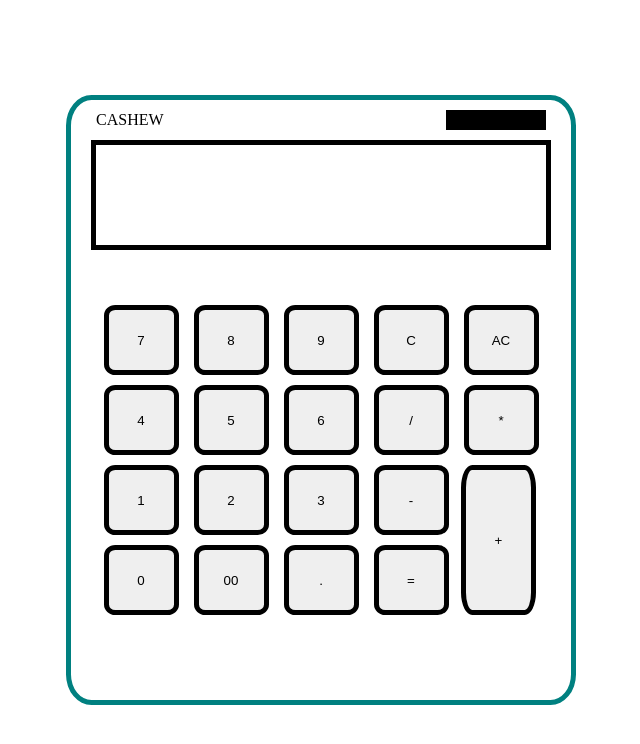
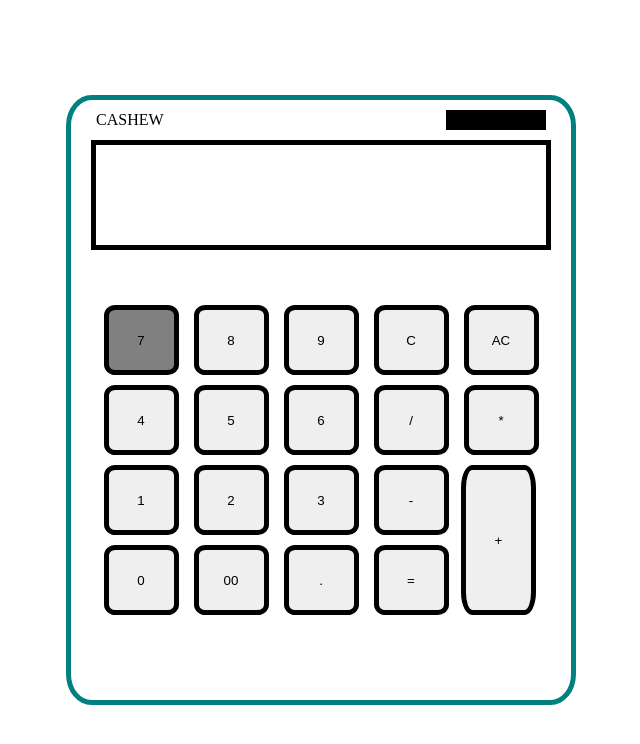
Before and after one commit to llCross/calculator, a plain HTML site: page index.html in a window 1280 px wide. In both pictures the pointer is over the button 460 px from the left and 340 px from the top of the page. Shown: the whole page, without its empty margins (319-959 px from the left). Drawn offline with Linux system fonts and the light colour scheme.

Commit message:
Added hover and click effects to buttons

```diff
--- a/styles.css
+++ b/styles.css
@@ -71,3 +71,11 @@
     margin: 5px;
     border-radius: 15%;
 }
+
+.calcu-buttons:hover {
+    background-color: grey;
+}
+
+.calcu-buttons:active {
+    background-color: white;
+}
```
